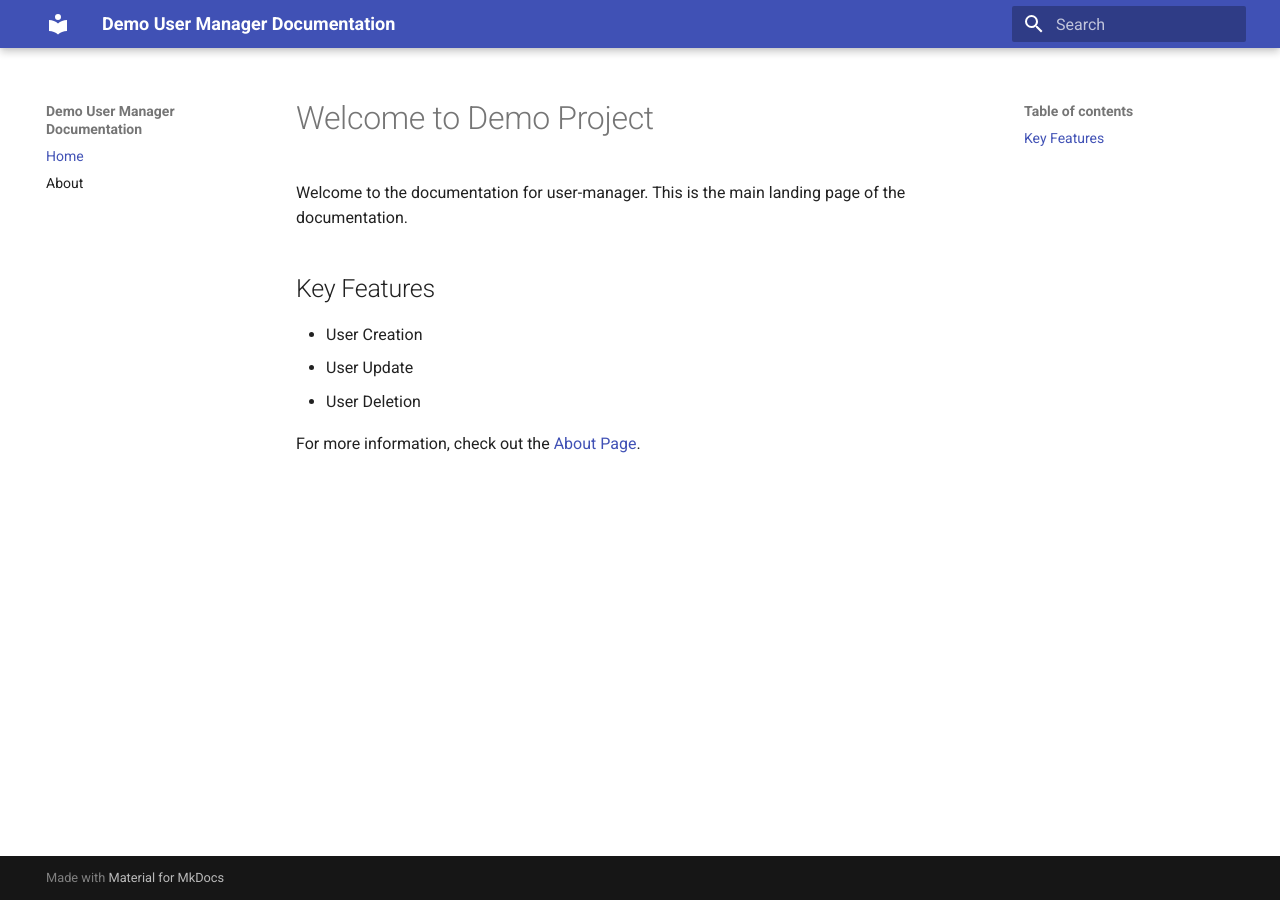
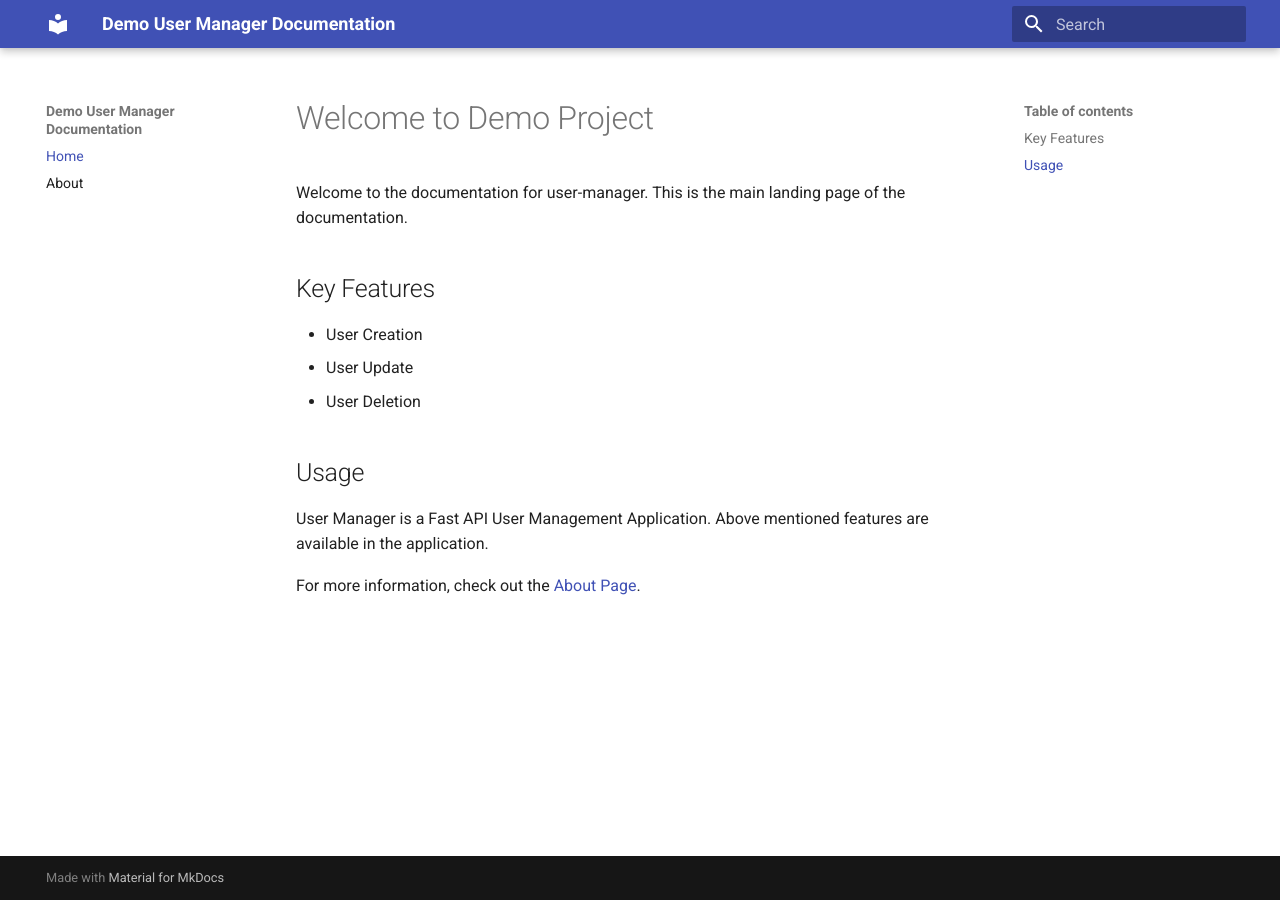
Before and after one commit to siddhukamble45/demo, an MkDocs documentation site: the page built from docs/index.md, in a window 1280 px wide. Built offline with MkDocs 1.6.1 and Material for MkDocs 9.7.7, drawn with Linux system fonts in a browser that asks for light colours.

Commit message:
ENH: Updated docs readmes

```diff
--- a/docs/index.md
+++ b/docs/index.md
@@ -8,4 +8,8 @@ Welcome to the documentation for user-manager. This is the main landing page of
 - User Update
 - User Deletion
 
+## Usage
+User Manager is a Fast API User Management Application.
+Above mentioned features are available in the application.
+
 For more information, check out the [About Page](about.md).
```
Also changed, not shown: docs/about.md (+2 -0 lines).
